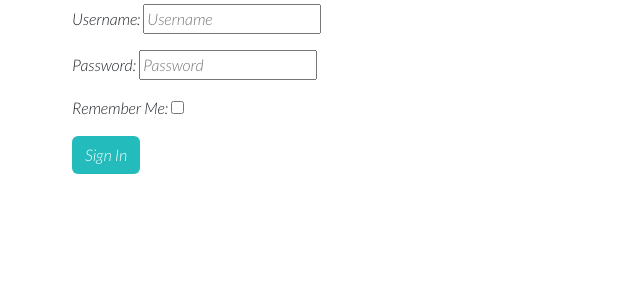
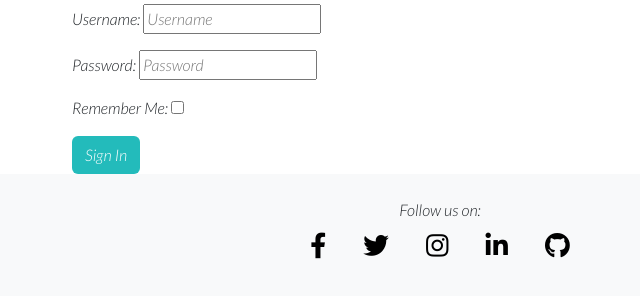
Before and after one commit to AdamRalph123/Car-talk, a Django app: a page that uses templates/base.html in a window 1280 px wide. Shown: the part 217-517 px from the top of the page, without its empty margins (200-840 px from the left). Run offline with Django 3.2, Linux system fonts and the light colour scheme; some libraries are stand-ins or nearby versions; some web fonts are replaced.

Commit message:
Added footer to html page and added posts to blog

```diff
--- a/static/css/style.css
+++ b/static/css/style.css
@@ -10,6 +10,11 @@ body {
     font-size: 2.4rem;
     font-weight: 700;
     font-family: 'Road Rage', cursive;
+}
+
+.fab {
+    color: black;
+    font-size: 1.6rem;
 }
 
 .card {
--- a/templates/base.html
+++ b/templates/base.html
@@ -96,16 +96,41 @@
     {% endblock content %}
   </main>
 
-  <footer class="footer mt-auto py-3 dark-bg">
-    <p class="m-0 text-center text-white">Follow to stay connected
-    <a href="https://www.facebook.com/" target="_blank" class="btn btn-floating bt-lg text-white">
-      <i class="fa-brands fa-facebook"></i></a>
-    <a href="https://twitter.com/" target="_blank" class="btn btn-floating bt-lg text-white">
-      <i class="fa-brands fa-twitter"></i></a>
-    <a href="https://www.instagram.com/" target="_blank" class="btn btn-floating bt-lg text-white">
-      <i class="fa-brands fa-instagram"></i></a>
-    <a href="https://www.youtube.com/" target="_blank" class="btn btn-floating bt-lg text-white">
-      <i class="fa-brands fa-youtube"></i></a></p>
+  <footer class="bg-light text-center text-white">
+    <!-- Grid container -->
+    <div class="container p-4 pb-0">
+      <!-- Section: Social media -->
+      <p class="m-0 text-center text-dark">Follow us on:</p>
+      <section class="mb-4">
+        <!-- Facebook -->
+        <a class="btn btn-outline-light btn-floating m-1" href="https://www.facebook.com/" role="button"
+          ><i class="fab fa-facebook-f"></i
+        ></a>
+
+        <!-- Twitter -->
+        <a class="btn btn-outline-light btn-floating m-1" href="https://twitter.com/" role="button"
+          ><i class="fab fa-twitter"></i
+        ></a>
+
+        <!-- Instagram -->
+        <a class="btn btn-outline-light btn-floating m-1" href="https://www.instagram.com/" role="button"
+          ><i class="fab fa-instagram"></i
+        ></a>
+
+        <!-- Linkedin -->
+        <a class="btn btn-outline-light btn-floating m-1" href="https://www.linkedin.com/" role="button"
+          ><i class="fab fa-linkedin-in"></i
+        ></a>
+
+        <!-- Github -->
+        <a class="btn btn-outline-light btn-floating m-1" href="https://github.com/" role="button"
+          ><i class="fab fa-github"></i
+        ></a>
+      </section>
+      <!-- Section: Social media -->
+    </div>
+    <!-- Grid container -->
+
   </footer>
 
   <script>
```
